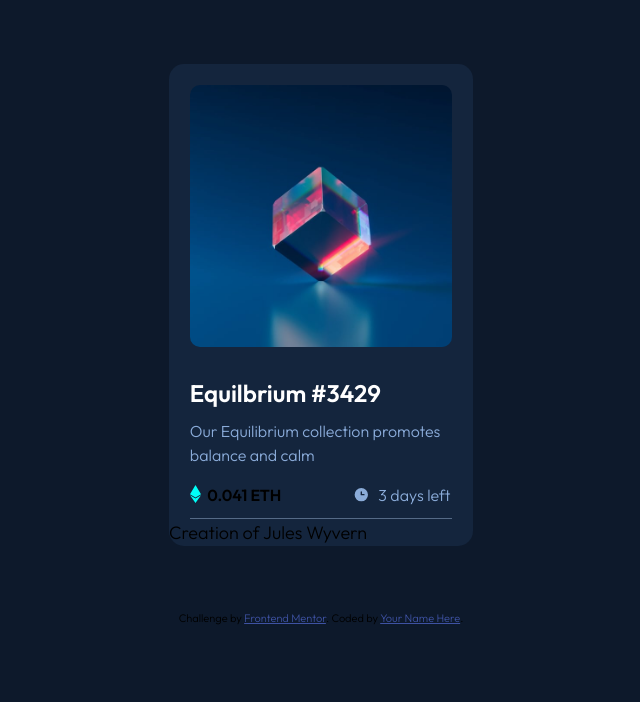
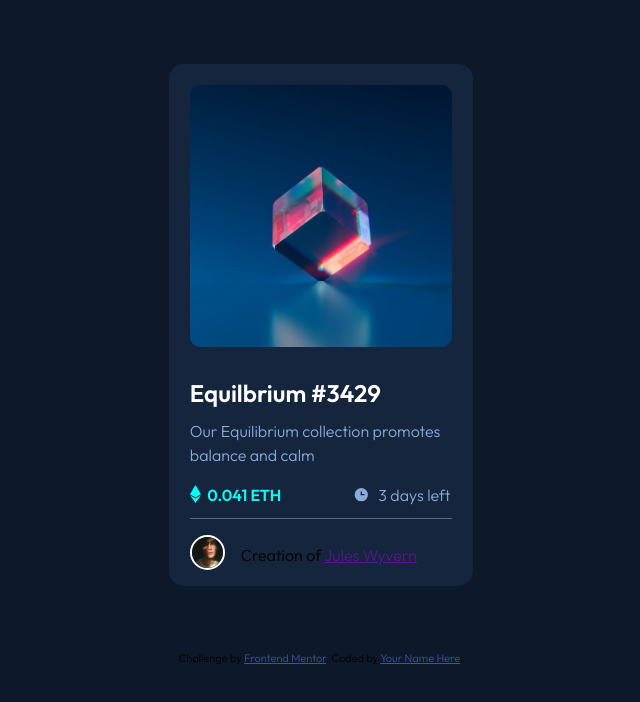
Before and after one commit to iprinceroyy/NFT-preview-card, a plain HTML site: page index.html in a window 1280 px wide. Shown: the whole page, without its empty margins (319-959 px from the left). Drawn offline with Linux system fonts and the light colour scheme.

Commit message:
style.css modified

```diff
--- a/css/style.css
+++ b/css/style.css
@@ -33,7 +33,7 @@ body {
     padding: 1.3rem;
 }
 
-.card img {
+.equilibrium-img img {
     width: 100%;
     border-radius: 10px;
 }
@@ -69,6 +69,7 @@ body {
 .balance div:nth-of-type(2) {
     font-size: 0.5rem;
     font-weight: 400;
+    color: hsl(178, 100%, 50%);
     margin: 0 1rem 0 0;
 }
 
@@ -88,6 +89,29 @@ hr {
     margin: 0 1.3rem;
 }
 
+.author {
+    margin: 1rem 1.3rem;
+    display: flex;
+    height: 35px;
+}
+
+.author div:nth-of-type(1) {
+    flex-basis: 35px;
+}
+
+.author img {
+    width: 100%;
+    height: 100%;
+    border: 2px solid white;
+    border-radius: 50%;
+}
+
+.author div:nth-of-type(2) {
+    font-size: 1rem;
+    margin: 0 1rem 0;
+    padding: 0.5rem 0;
+}
+
 .attribution {
     font-size: 11px;
     text-align: center;
--- a/index.html
+++ b/index.html
@@ -40,9 +40,11 @@
             </div>
             <hr />
             <div class="author">
-                <p>Creation of Jules Wyvern</p>
+                <div><img src="assets/images/image-avatar.png" alt="avatar-image" /></div>
+                <div>
+                    <p>Creation of <a href="">Jules Wyvern</a></p>
+                </div>
             </div>
-        </div>
 
     </main>
 
```
